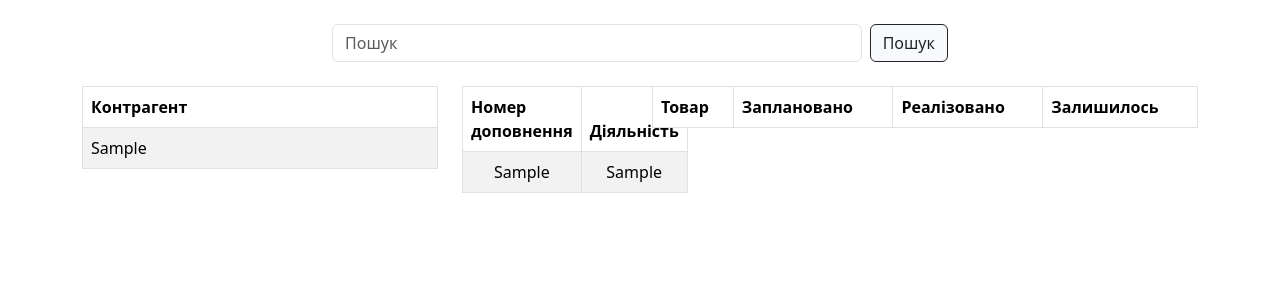
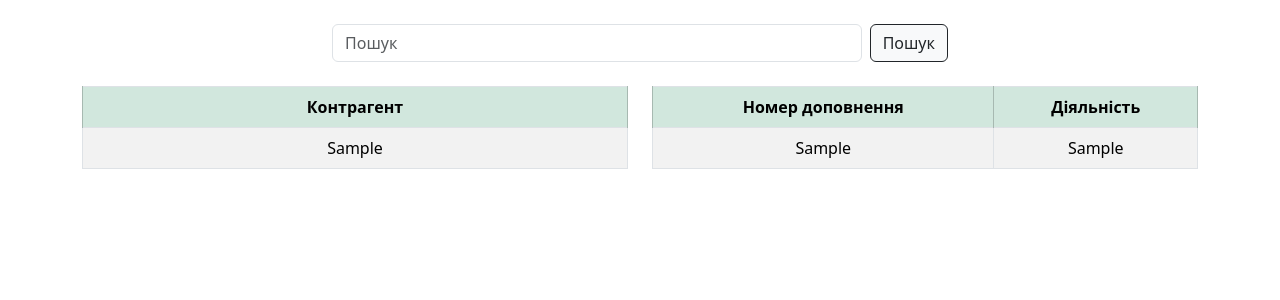
Before and after one commit to 19taurus79/EridonKh, a Django app: page /submissions/00000000-0000-0000-0000-000000000001 in a window 1280 px wide. Shown: the part 56-356 px from the top of the page. Run offline with Django 5.2, Linux system fonts and the light colour scheme; a user stored in the database is signed in; tables that the repository leaves empty hold one stand-in row (values such as "Sample post"); lists and menus that the app fills with data are empty; parts of the project's set-up code (start-up, migrations or seed data) failed here and were passed over.

Commit message:
готово

```diff
--- a/templates/EridonKh/submissions.html
+++ b/templates/EridonKh/submissions.html
@@ -13,20 +13,20 @@
         <br>
         <div class="container ">
             <div class="row">
-                <div class="col-lg-4 col-md-6">
+                <div class="col-lg-6 col-md-6">
                     <!-- Колонка клиентов -->
                     <table class="table table-striped table-hover table-bordered table-fixed">
                         <thead>
                         <tr>
 
-                            <th scope="col">Контрагент</th>
+                            <th class="text-center table-success" scope="col">Контрагент</th>
 
                         </tr>
                         </thead>
                         <tbody>
                         {% for val in object_list %}
                             <tr>
-                                <td onclick="window.location.href='{% url 'submissions' val.client %}'"> {{ val.client__client }}
+                                <td class="text-center" onclick="window.location.href='{% url 'submissions' val.client %}'"> {{ val.client__client }}
                                 </td>
                             </tr>
 
@@ -34,13 +34,13 @@
                         </tbody>
                     </table>
                 </div>
-                <div class="col-lg-2 col-md-6">
+                <div class="col-lg-6 col-md-6">
                     <!--Колонка дополнений-->
                     <table class="table table-striped table-hover table-bordered table-fixed">
                         <thead>
                         <tr>
-                            <th scope="col">Номер доповнення</th>
-                            <th scope="col">Діяльність</th>
+                            <th class="text-center table-success" scope="col">Номер доповнення</th>
+                            <th  class="text-center table-success" scope="col">Діяльність</th>
                         </tr>
                         </thead>
                         <tbody>
@@ -55,21 +55,24 @@
                         </tbody>
                     </table>
                 </div>
-                <div class="col-lg-6 ">
+            </div>
+        {% if products %}
+            <div class="row">
+                <div class="col-lg-12 ">
                     <!--Колонка с товаром и количеством-->
                     <table class="table table-striped table-hover table-bordered table-fixed">
                         <thead>
                         <tr>
-                            <th scope="col">Товар</th>
-                            <th scope="col">Заплановано</th>
-                            <th scope="col">Реалізовано</th>
-                            <th scope="col">Залишилось</th>
+                            <th class="text-center table-success" scope="col">Товар</th>
+                            <th class="text-center table-success" scope="col">Заплановано</th>
+                            <th class="text-center table-success" scope="col">Реалізовано</th>
+                            <th class="text-center table-success" scope="col">Залишилось</th>
                         </tr>
                         </thead>
                         <tbody>
                         {% for product in products %}
                             <tr>
-                                <td>{{ product.product__product }}</td>
+                                <td >{{ product.product__product }}</td>
                                 <td class="text-center">{{ product.plan }}</td>
                                 <td class="text-center">{{ product.fact }}</td>
                                 <td class="text-center">{{ product.different }}</td>
@@ -80,6 +83,8 @@
                     </table>
                 </div>
             </div>
+            {% endif %}
+            </div>
 
         </div>
     {% else %}
```
